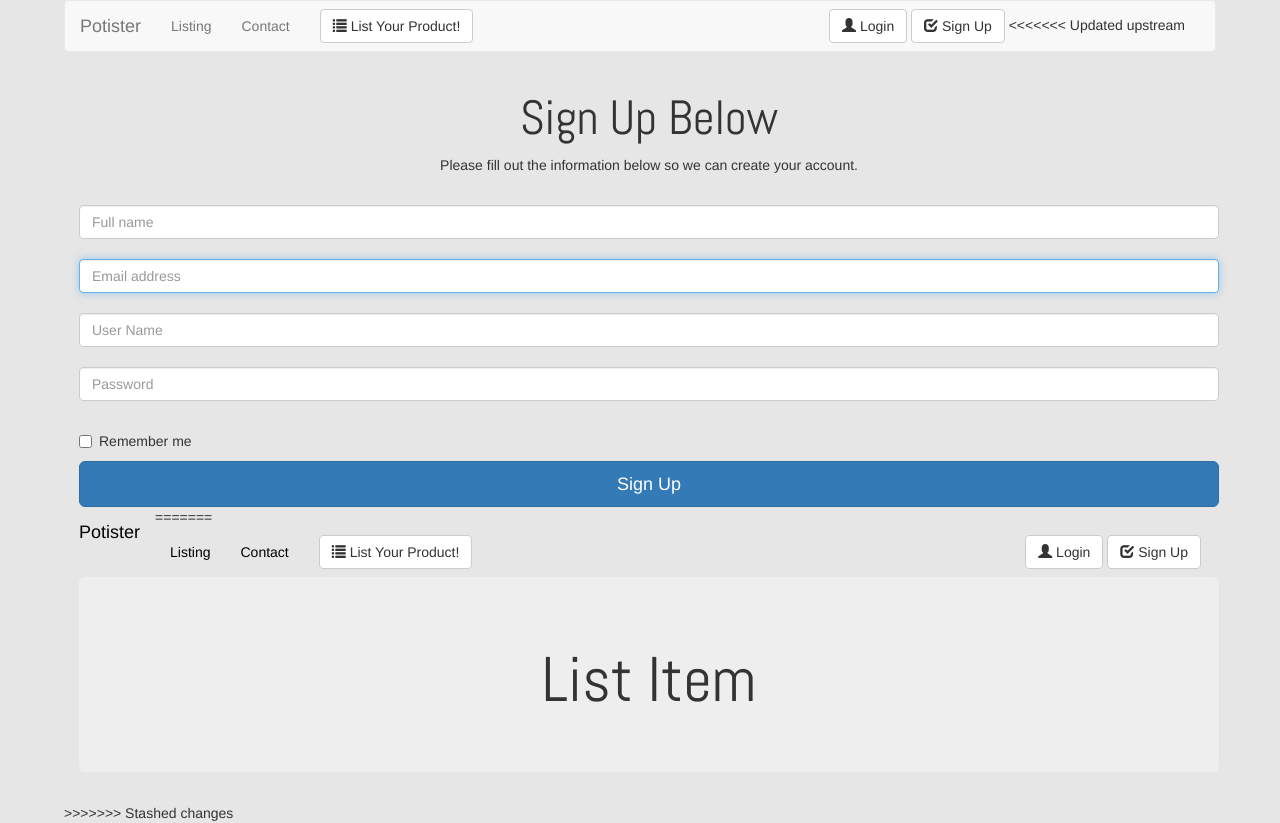
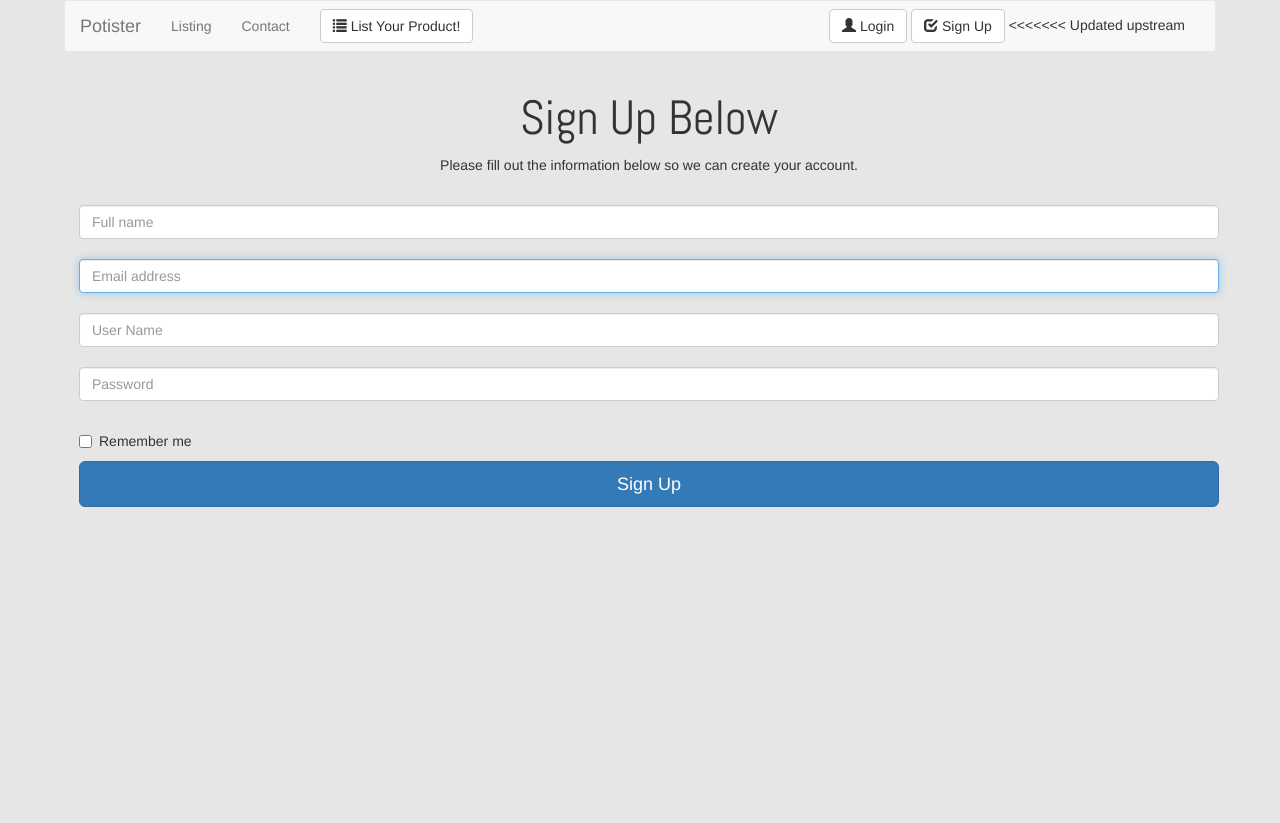
Before and after one commit to tito-po/codeup-design, a plain HTML site: page register.html in a window 1280 px wide. After the commit the page ends 800 px from the top, so only its background shows below. Drawn offline with Linux system fonts and the light colour scheme.

Commit message:
i messed up

```diff
--- a/register.html
+++ b/register.html
@@ -85,48 +85,4 @@
     </div> <!-- /container -->
 
 </body>
-=======
-                    <a class="navbar-brand" href="#">Potister</a>
-                </div>
-
-                <!-- Collect the nav links, forms, and other content for toggling -->
-                <div class="collapse navbar-collapse" id="bs-example-navbar-collapse-1">
-                    <ul class="nav navbar-nav">
-                        <li><a href="#">Listing</a></li>
-                        <li><a href="#">Contact</a></li>
-                    </ul>
-                    <form class="navbar-form navbar-left">
-                        <button type="submit" class="btn btn-default">
-                            <span class="glyphicon glyphicon-list"></span>
-                            List Your Product!
-                        </button>
-                    </form>
-                    <form class="navbar-form navbar-right">
-                        <button type="submit" class="btn btn-default">
-                            <span class="glyphicon glyphicon-user"></span>
-                            Login
-                        </button>
-                        <button type="submit" class="btn btn-default">
-                            <span class="glyphicon glyphicon-check"></span>
-                            Sign Up
-                        </button>
-                    </form>
-                </div><!-- /.navbar-collapse -->
-            </div><!-- /.container-fluid -->
-        </nav>
-        <div class="container">
-            <div class="jumbotron">
-                <h1 class="text-center">List Item</h1>
-            </div>
-        </div>
-        <div class="row">
-            <div class="col-md-offset-3 col-md-6">
-
-            </div>
-        </div>
-
-        <script src="js/jquery-2.2.4.min.js"></script>
-        <script src="js/bootstrap.min.js"></script>
-    </body>
->>>>>>> Stashed changes
 </html>
```
